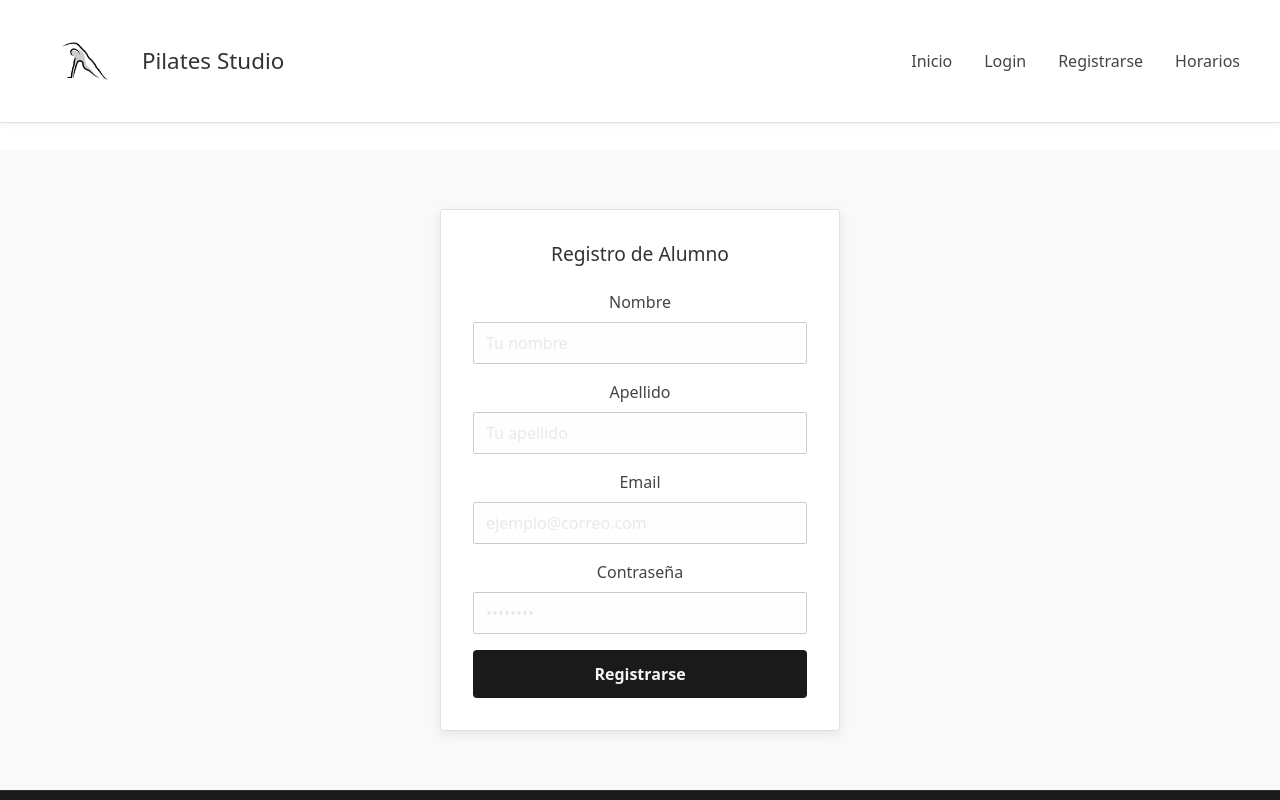
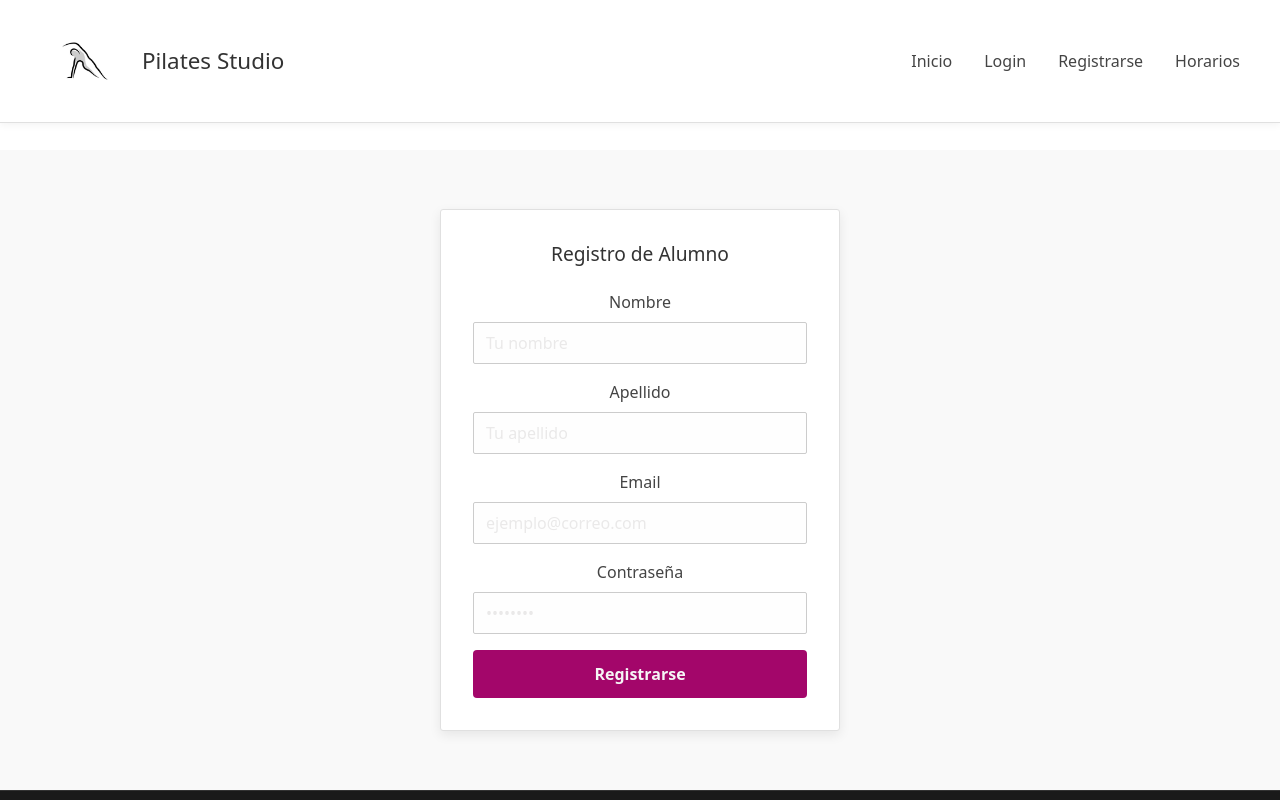
Before and after one commit to mariapaulaveram/front-pilates, a React (Vite) app: page /registro in a window 1280 px wide. Shown: the top 800 px of the page. Built offline with nearby package versions, Linux system fonts and the light colour scheme.

Commit message:
colores de button

```diff
--- a/src/styles/ClasesDisponibles.module.css
+++ b/src/styles/ClasesDisponibles.module.css
@@ -43,7 +43,7 @@
 .botonInscribirse {
   margin-top: 0.5rem;
   padding: 0.2rem 0.6rem;
-  background-color:  #1a1a1a;
+  background-color:  #a3066a;
   color: whitesmoke;
   border: none;
   border-radius: 4px;
--- a/src/styles/LoginForm.module.css
+++ b/src/styles/LoginForm.module.css
@@ -67,7 +67,7 @@
 .button {
   width: 100%;
   padding: 0.75rem;
-  background-color:  #1a1a1a;
+  background-color: #a3066a;
   color: whitesmoke;
   border: none;
   border-radius: 4px;
@@ -77,7 +77,7 @@
 }
 
 .button:hover {
-  background-color:  #2c2c2c;
+  background-color:  #a91d81;
 }
 
 /* Mensaje de error */
```
